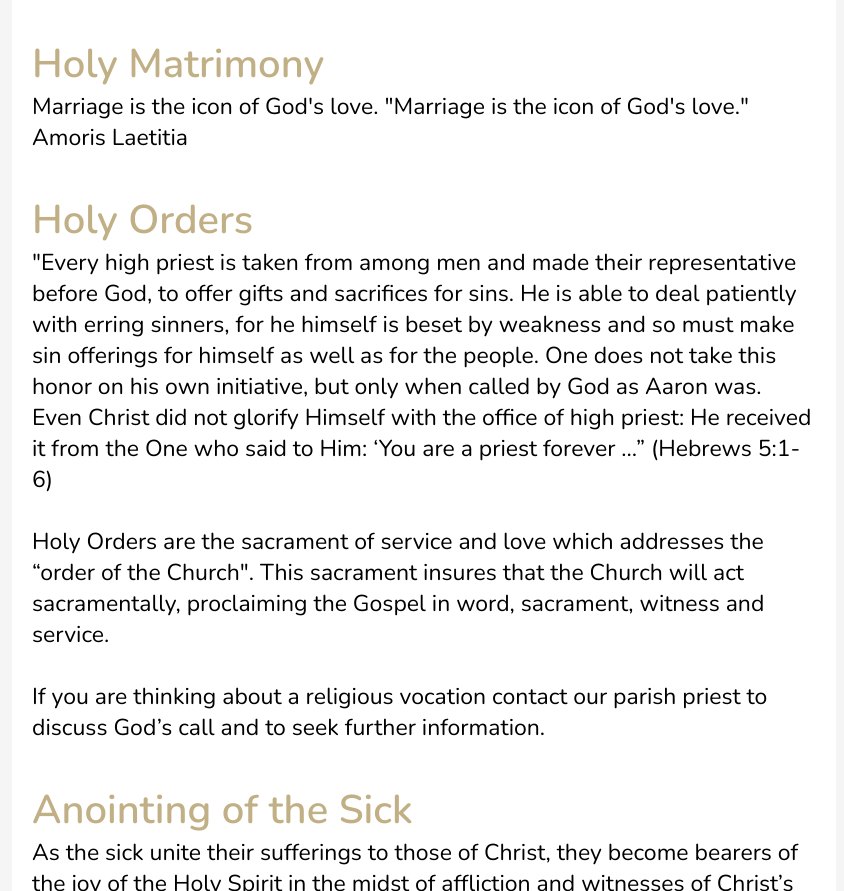
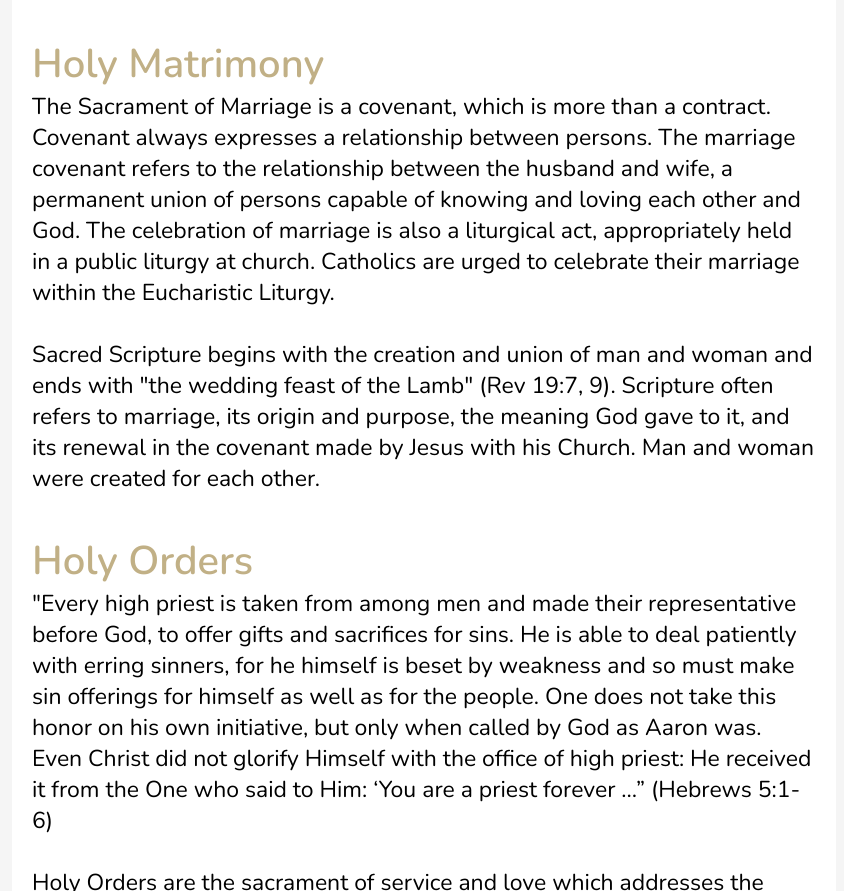
Before and after one commit to Stevierbiko/St-Annes-Catholic-Church---Sega, a plain HTML site: page sacraments.html in a window 1280 px wide. Shown: the part 1793-2684 px from the top of the page, without its empty margins (316-1160 px from the left). Drawn offline with nearby package versions, Linux system fonts and the light colour scheme; a script that the page names is missing; files whose address does not match are found by name.

Commit message:
Update sacraments.html

```diff
--- a/sacraments.html
+++ b/sacraments.html
@@ -112,12 +112,7 @@
             </div>
             <div class="innerblock">
                 <h1>Holy Matrimony</h1>
-                <p>
-                    Marriage is the icon of God's love.
-                    "Marriage is
-                    the icon
-                    of God's love." <br>
-                    Amoris Laetitia</p>
+                <p> The Sacrament of Marriage is a covenant, which is more than a contract. Covenant always expresses a relationship between persons. The marriage covenant refers to the relationship between the husband and wife, a permanent union of persons capable of knowing and loving each other and God. The celebration of marriage is also a liturgical act, appropriately held in a public liturgy at church. Catholics are urged to celebrate their marriage within the Eucharistic Liturgy. <br> <br> Sacred Scripture begins with the creation and union of man and woman and ends with "the wedding feast of the Lamb" (Rev 19:7, 9). Scripture often refers to marriage, its origin and purpose, the meaning God gave to it, and its renewal in the covenant made by Jesus with his Church.  Man and woman were created for each other. </p>
             </div>
             <div class="innerblock">
                 <h1>Holy Orders</h1>
```
